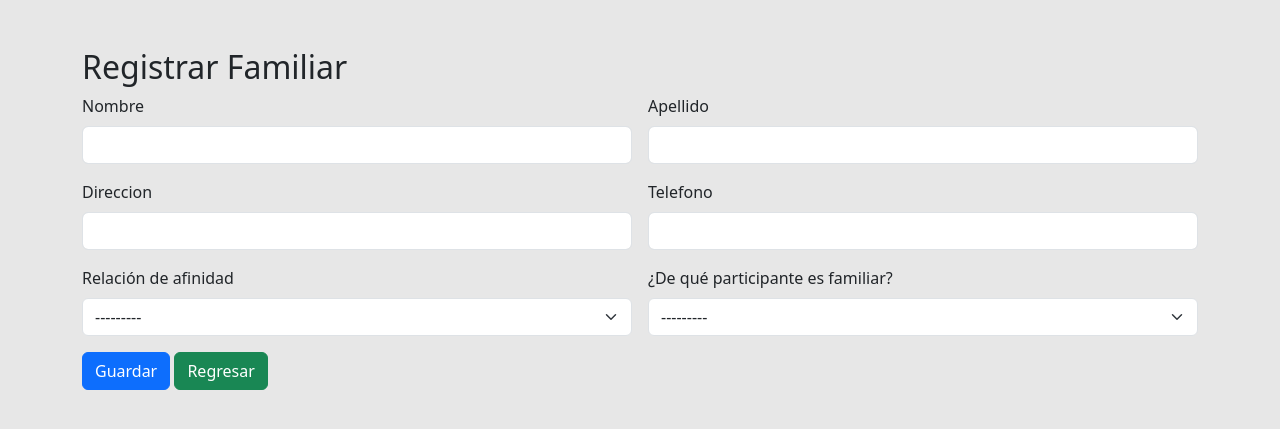
After one commit to NayeliGon/akyuam, a Django app: page /sistema/registrar-familiar-extra/ in a window 1280 px wide. The commit adds this page. Shown: the top 429 px of the page. Run offline with Django 5.2, Linux system fonts and the light colour scheme; data that the repository does not hold is empty.

Commit message:
Registros extra

```diff
--- a/akyuamSystem/sistema/forms.py
+++ b/akyuamSystem/sistema/forms.py
@@ -5,6 +5,7 @@ from .models import Hijo
 from .models import ReferenciaFamiliar
 from .models import Hecho
 from .models import Agresor
+from .models import Sesion
 from django.utils import timezone
 from django.contrib.auth.models import User
 from django.contrib.auth.forms import PasswordChangeForm
@@ -126,6 +127,21 @@ class ReferenciaFamiliarForm(forms.ModelForm):
             'relacion_afinidad': forms.Select(attrs={'class': 'form-select'}),
         }
 
+
+
+class ReferenciaFamiliarExtraForm(forms.ModelForm):
+    class Meta:
+        model = ReferenciaFamiliar
+        fields = ['nombre', 'apellido', 'direccion', 'telefono', 'relacion_afinidad','participante_familiar']
+        widgets = {
+            'nombre': forms.TextInput(attrs={'class': 'form-control'}),
+            'apellido': forms.TextInput(attrs={'class': 'form-control'}),
+            'direccion': forms.TextInput(attrs={'class': 'form-control'}),
+            'telefono': forms.TextInput(attrs={'class': 'form-control'}),
+            'relacion_afinidad': forms.Select(attrs={'class': 'form-select'}),
+            'participante_familiar': forms.Select(attrs={'class': 'form-select'}),
+        }
+
 class HijoForm(forms.ModelForm):
     class Meta:
         model = Hijo
@@ -135,6 +151,19 @@ class HijoForm(forms.ModelForm):
     def __init__(self, *args, **kwargs):
         super(HijoForm, self).__init__(*args, **kwargs)
         self.fields['establecimiento'].required = False
+
+
+
+class HijoExtraForm(forms.ModelForm):
+    class Meta:
+        model = Hijo
+        fields = ['nombre', 'apellido', 'genero', 'edad', 'es_reconocido', 'es_estudiante', 'establecimiento','participante_madre']
+
+
+    def __init__(self, *args, **kwargs):
+        super(HijoExtraForm, self).__init__(*args, **kwargs)
+        self.fields['establecimiento'].required = False
+
 
 
 
@@ -215,3 +244,17 @@ class IdiomaForm(forms.ModelForm):
     class Meta:
         model = Idioma
         fields = ['idioma']
+
+
+class SesionForm(forms.ModelForm):
+    class Meta:
+        model = Sesion
+        fields = ['fecha', 'municipio', 'area_atencion', 'actividad', 'resultados','recomendaciones']
+        widgets = {
+            'fecha': forms.DateInput(attrs={'class': 'form-control', 'type': 'date'}),
+            'municipio': forms.Select(attrs={'class': 'form-select'}),
+            'area_atencion': forms.Select(attrs={'class': 'form-select'}),
+            'actividad': forms.Textarea(attrs={'class': 'form-control', 'rows': 10}),
+            'resultados': forms.Textarea(attrs={'class': 'form-control', 'rows': 10}),
+            'recomendaciones': forms.Textarea(attrs={'class': 'form-control', 'rows': 10}),
+        }
--- a/akyuamSystem/sistema/models.py
+++ b/akyuamSystem/sistema/models.py
@@ -222,3 +222,25 @@ class Agresor(models.Model):
 
     def __str__(self):
         return f"{self.nombre} {self.apellido}"
+
+
+
+class AreaDeAtencion(models.Model):
+    area_atencion = models.CharField(max_length=50)
+
+    def __str__(self):
+        return self.area_atencion
+
+
+
+class Sesion(models.Model):
+    fecha = models.DateField()
+    municipio = models.ForeignKey(Municipio, on_delete=models.CASCADE)
+    area_atencion = models.ForeignKey(AreaDeAtencion, on_delete=models.CASCADE)
+    actividad = models.TextField()
+    resultados = models.TextField(blank=True, null=True)  # Opcional
+    recomendaciones = models.TextField(blank=True, null=True)  # Opcional
+    participante = models.ForeignKey(Participante, on_delete=models.CASCADE)
+
+    def __str__(self):
+        return f'Sesión {self.id} - {self.fecha}'
--- /dev/null
+++ b/akyuamSystem/sistema/templates/sistema/registrar_familiar_extra.html
@@ -0,0 +1,85 @@
+<!DOCTYPE html>
+<html lang="es">
+<head>
+    <meta charset="UTF-8">
+    <meta name="viewport" content="width=device-width, initial-scale=1.0">
+    <title>Registrar Familiar</title>
+
+    <link href="https://cdn.jsdelivr.net/npm/bootstrap@5.3.0-alpha1/dist/css/bootstrap.min.css" rel="stylesheet">
+    <link href="https://cdn.jsdelivr.net/npm/bootstrap@5.3.0-alpha3/dist/css/bootstrap.min.css" rel="stylesheet">
+    <link rel="stylesheet" href="https://cdnjs.cloudflare.com/ajax/libs/font-awesome/6.0.0-beta3/css/all.min.css">
+
+    <style>
+        body{
+           background-color: #e7e7e7;
+           /*color: white;*/
+        }
+    </style>
+
+</head>
+<body>
+    <div class="container mt-5">
+        <h2>Registrar Familiar</h2>
+        <form method="post" class="row g-3">
+            {% csrf_token %}
+
+            <div class="col-md-6">
+                <label for="inputEmail4" class="form-label">Nombre</label>
+
+                    {{ form.nombre }}
+
+              </div>
+
+              <div class="col-md-6">
+                <label for="inputEmail4" class="form-label">Apellido</label>
+
+                    {{ form.apellido }}
+
+              </div>
+
+              <div class="col-md-6">
+                <label for="inputEmail4" class="form-label">Direccion</label>
+
+                    {{ form.direccion }}
+
+              </div>
+
+              <div class="col-md-6">
+                <label for="inputEmail4" class="form-label">Telefono</label>
+
+                    {{ form.telefono }}
+
+              </div>
+
+
+              <div class="col-md-6">
+                <label for="inputEmail4" class="form-label">Relación de afinidad</label>
+
+                    {{ form.relacion_afinidad }}
+
+              </div>
+
+              <div class="col-md-6">
+                <label for="inputEmail4" class="form-label">¿De qué participante es familiar?</label>
+
+                    {{ form.participante_familiar }}
+
+              </div>
+
+
+              <div class="col-12">
+                <button type="submit" class="btn btn-primary">Guardar</button>
+                <a href="{% url 'registrar_participante' %}" class="btn btn-success">Regresar</a>
+              </div>
+        </form>
+
+
+    </div>
+
+
+    <script src="https://code.jquery.com/jquery-3.6.0.min.js"></script>
+    <script src="https://cdn.jsdelivr.net/npm/bootstrap@5.3.0-alpha3/dist/js/bootstrap.bundle.min.js"></script>
+
+
+</body>
+</html>
--- a/akyuamSystem/sistema/templates/sistema/registrar_participante.html
+++ b/akyuamSystem/sistema/templates/sistema/registrar_participante.html
@@ -51,7 +51,9 @@
 <body>
     <div class="sidebar">
         <a href="{% url 'home' %}"><i class="fas fa-arrow-left"></i> Regresar</a>
-        <a href="{% url 'participantes_lista' %}"><i class="fas fa-arrow-left"></i> Ver participantes</a>
+        <a href="{% url 'participantes_lista' %}"><i class="fas fa-eye"></i> Ver participantes</a>
+        <a href="{% url 'registrar_hijo_extra' %}"><i class="fas fa-users"></i>Registrar hijos</a>
+        <a href="{% url 'registrar_familiar_extra' %}"><i class="fas fa-users"></i>Registrar familiares</a>
         <a href="{% url 'logout' %}"><i class="fas fa-sign-out-alt"></i> Salir</a>
     </div>
 
--- a/akyuamSystem/sistema/urls.py
+++ b/akyuamSystem/sistema/urls.py
@@ -13,7 +13,10 @@ from django.contrib.auth import views as auth_views
 urlpatterns = [
     path('login/', auth_views.LoginView.as_view(template_name='sistema/login.html'), name='login'),
     path('home/', views.home_view, name='home'),
+    #Rutas para las sesiones
     path('sesiones/',login_required( views.sesiones_view), name='sesiones'),
+    path('registrar-sesion/<int:participante_id>/',login_required( views.registrar_sesion_view), name='registrar_sesion'),
+
     path('emergencias/', login_required(views.emergencias_view), name='emergencias'),
     path('consulta-asistencia/', login_required(views.consulta_asistencia_view), name='consulta_asistencia'),
     path('calcular-gastos/', login_required(views.calcular_gastos_view), name='calcular_gastos'),
@@ -54,4 +57,8 @@ urlpatterns = [
     #Rutas para ver y actualizar Agresores de participantes
     path('lista-agresores/<int:participante_id>/', views.listar_agresores_view, name='lista_agresores'),
     path('agresor-actualizar/<int:agresor_id>/', views.actualizar_agresor_view, name='actualizar_agresor'),
+    #Rutas para registrar hijos extra
+    path('registrar-hijo-extra/', views.registrar_hijo_extra_view, name='registrar_hijo_extra'),
+   #
+    path('registrar-familiar-extra/', views.registrar_familiar_extra_view, name='registrar_familiar_extra'),
 ]
--- a/akyuamSystem/sistema/views.py
+++ b/akyuamSystem/sistema/views.py
@@ -62,10 +62,13 @@ from .models import Idioma
 from .forms import IdiomaForm
 from django.shortcuts import render, get_object_or_404, redirect
 from .forms import HijoForm
+from .forms import HijoExtraForm
 from .models import Participante
 from .forms import ReferenciaFamiliarForm
+from .forms import ReferenciaFamiliarExtraForm
 from .forms import HechoForm
 from .forms import AgresorForm
+from .forms import SesionForm
 from django.contrib.auth.forms import PasswordChangeForm
 from django.contrib.auth import update_session_auth_hash, logout
 from django.shortcuts import redirect
@@ -165,6 +168,36 @@ def registrar_hijo(request, participante_id):
         form = HijoForm()
 
     return render(request, 'sistema/registrar_hijo.html', {'form': form, 'participante': participante})
+
+
+
+#Registrar hijos extra (aparte del que se registra con la partipante al principio)
+
+def registrar_hijo_extra_view(request):
+    if request.method == 'POST':
+        form = HijoExtraForm(request.POST)
+        if form.is_valid():
+            form.save()
+            return redirect('registrar_participante')
+    else:
+        form = HijoExtraForm()
+    return render(request, 'sistema/registrar_hijo_extra.html', {'form': form})
+
+
+
+#Registrar familiar extra (aparte del que se registra con la partipante al principio)
+
+def registrar_familiar_extra_view(request):
+    if request.method == 'POST':
+        form = ReferenciaFamiliarExtraForm(request.POST)
+        if form.is_valid():
+            form.save()
+            return redirect('registrar_participante')
+    else:
+        form = ReferenciaFamiliarExtraForm()
+    return render(request, 'sistema/registrar_familiar_extra.html', {'form': form})
+
+
 
 
 #Omitir registro de hijos
@@ -280,7 +313,9 @@ def home_view(request):
 def sesiones_view(request):
     grupos_permitidos = ['Administrador', 'Encargado']
     if request.user.groups.filter(name__in=grupos_permitidos).exists():
-     return render(request, 'sistema/registro.html')
+        if request.method == 'GET':
+            participantes = Participante.objects.values('id', 'nombre', 'apellido', 'direccion', 'dpi', 'telefono').order_by('id')
+            return render(request, 'sistema/sesiones_participantes.html',{'participantes':participantes})
     else:
         return render(request, 'sistema/acceso_denegado.html', status=403)
 
@@ -631,3 +666,21 @@ def actualizar_agresor_view(request, agresor_id):
         form = AgresorForm(instance=agresor)
 
     return render(request, 'sistema/actualizar_agresor.html', {'form': form})
+
+
+@login_required
+def registrar_sesion_view(request, participante_id):
+    participante = get_object_or_404(Participante, id=participante_id)
+
+    if request.method == 'POST':
+        form = SesionForm(request.POST)
+        if form.is_valid():
+            sesion = form.save(commit=False)
+            sesion.participante = participante
+            sesion.save()
+            return redirect('sesiones')
+
+    else:
+        form = SesionForm()
+
+    return render(request, 'sistema/registrar_sesion_participantes.html', {'form': form})
```
Also changed, not shown: akyuamSystem/sistema/templates/sistema/registrar_hijo_extra.html (added, +111 -0 lines), akyuamSystem/sistema/templates/sistema/registrar_sesion_participantes.html (renamed from akyuamSystem/sistema/templates/sistema/sesiones.html, +5 -30 lines), akyuamSystem/sistema/templates/sistema/sesiones_participantes.html (added, +100 -0 lines), akyuamSystem/sistema/migrations/0013_areadeatencion_sesion.py (added).
